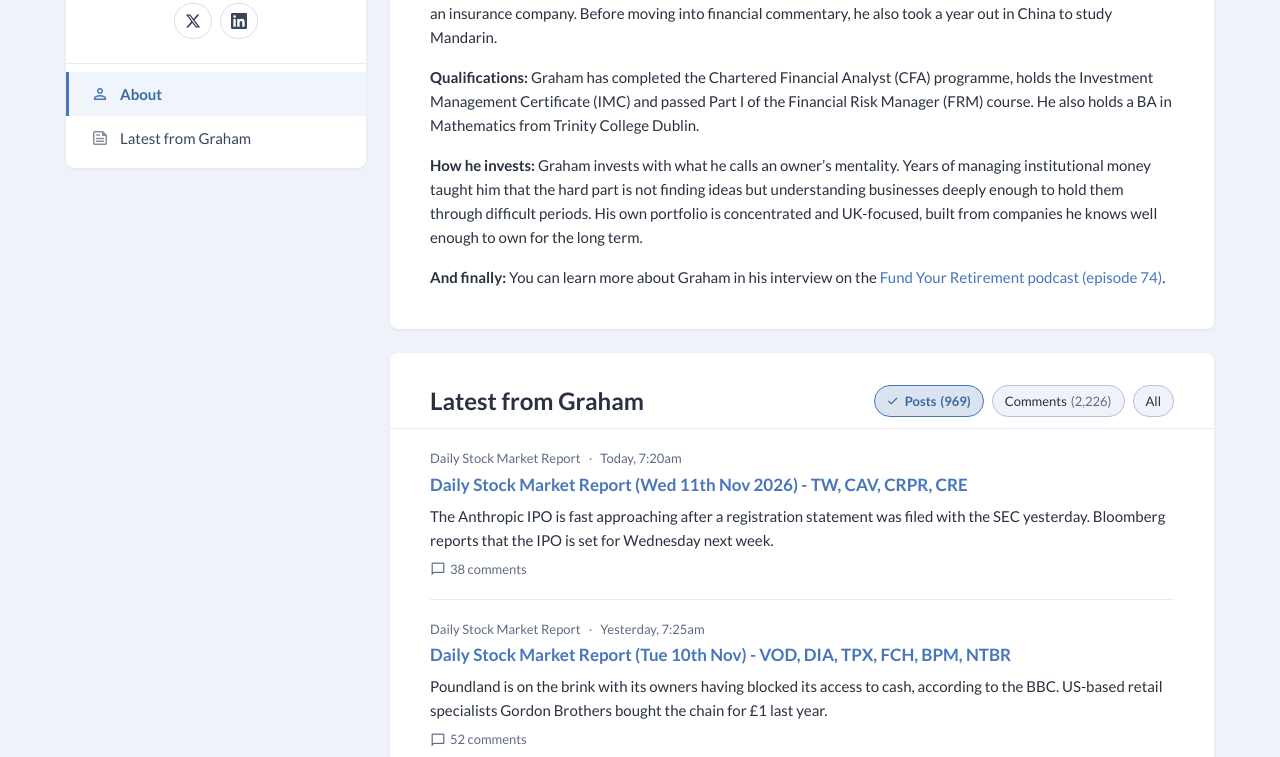
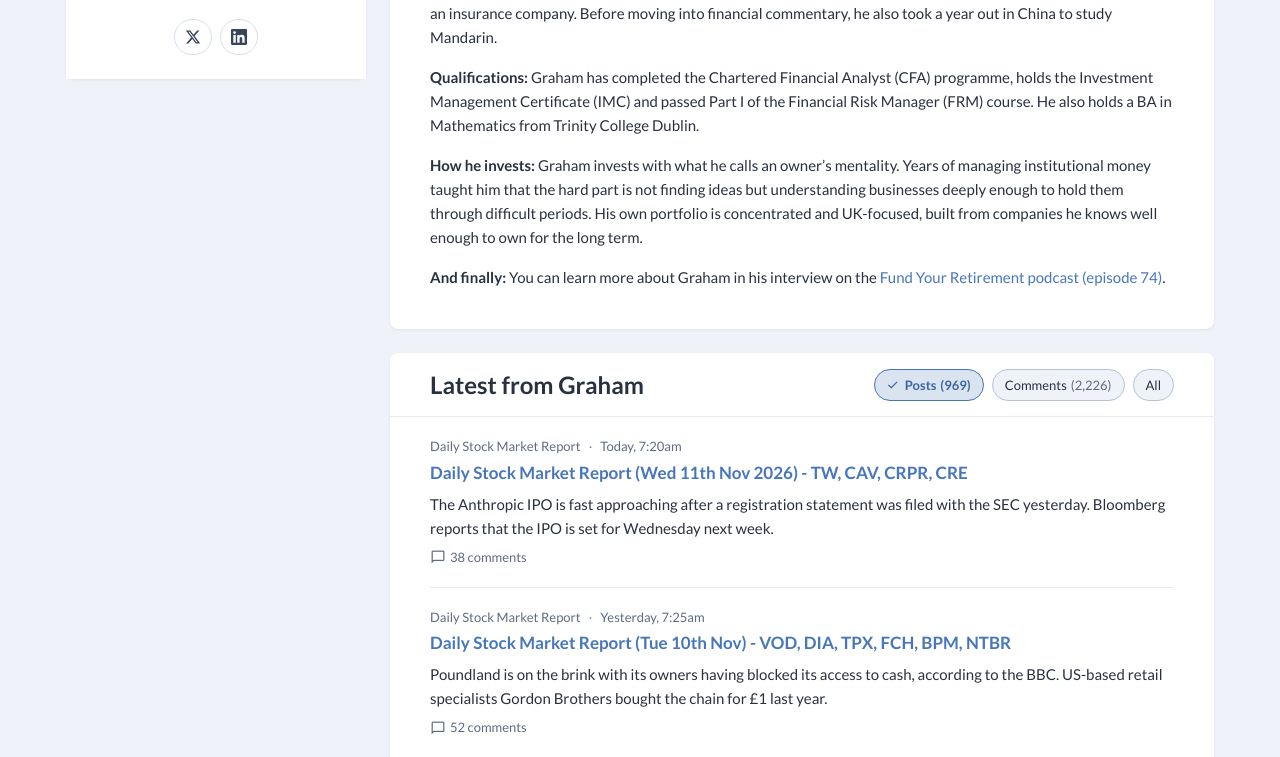
Before and after one commit to greg-stocko/author-profile, a plain HTML site: page index.html in a window 1280 px wide. Shown: the part 451-1208 px from the top of the page. Drawn offline with nearby package versions, Linux system fonts and the light colour scheme.

Commit message:
Removed jump links and other small tweaks

```diff
--- a/index.html
+++ b/index.html
@@ -234,7 +234,8 @@ img.avatar{border:1px solid var(--line)}
 .wcard{background:#fff;border-radius:8px;box-shadow:0 1px 3px rgba(41,49,64,.08)}
 .wcard+.wcard{margin-top:24px}
 .lcol-in{position:sticky;top:calc(var(--stick,0px) + 24px)}
-.pcard{overflow:hidden}
+/* no overflow:hidden: it clipped the staff badge tooltip. Round the band instead */
+.pcard .id{border-radius:8px 8px 0 0}
 .pcard .id{--band:80px;padding:24px 24px 24px;text-align:center;background:linear-gradient(var(--blue-light) 0 var(--band), #fff var(--band))}
 .v2 .id .avatar{display:block;margin:0 auto;width:112px;height:112px}
 .v2 .pcard img.avatar{border:4px solid #fff;box-shadow:0 1px 4px rgba(41,49,64,.18)}
@@ -242,19 +243,15 @@ img.avatar{border:1px solid var(--line)}
 .v2 .id .occ{margin-top:4px}
 .v2 .facts{margin-top:10px;color:var(--text-secondary);font-size:13px;line-height:20px;font-variant-numeric:tabular-nums}
 .v2 .facts .dot{margin:0 8px;color:var(--text-tertiary)}
+.v2 .facts .counts{margin-top:8px;font-size:15px;line-height:24px}
+.v2 .facts .counts .dot{margin:0 10px}
+.v2 .pcard .facts + .social{margin-top:20px}
 .v2 .pcard .social{justify-content:center}
-.toc{display:flex;flex-direction:column;border-top:1px solid var(--line-light);padding:8px 0}
-.toc a{display:flex;align-items:center;gap:10px;height:44px;padding:0 24px 0 21px;border-left:3px solid transparent;color:var(--ink-2);font-size:15px;line-height:22px}
-.toc a .msym{font-size:20px;color:var(--ink-4)}
-.toc a:hover{text-decoration:none;background:var(--bg-light);color:var(--ink)}
-.toc a.on{border-left-color:var(--blue);background:var(--blue-faint);color:var(--blue-dark);font-weight:700}
-.toc a.on .msym{color:var(--blue)}
 .ccard{padding:32px 40px 40px}
 .ccard .sec h2,.ccard > h2{margin:0 0 16px}
 .ccard .lh h2{margin:0}
 .v2 .lh{margin:-12px -40px 0;padding:12px 40px}
 .v2 .lh.stuck{border-radius:0}
-#about h2{scroll-margin-top:calc(var(--stick,0px) + 56px)}
 .v2 #latest h2{scroll-margin-top:calc(var(--stick,0px) + 56px)}
 .stdcard{padding:28px 40px}
 .stdcard .box-std{max-width:744px}
@@ -272,12 +269,15 @@ img.avatar{border:1px solid var(--line)}
 .is-mobile .v2 .acard{order:2}
 .is-mobile .v2 .lcard{order:3}
 .is-mobile .v2 .stdcard{order:4}
-.is-mobile .v2 .toc{display:none}
 .is-mobile .pcard .id{--band:72px;padding:24px 16px}
 .is-mobile .v2 .id .avatar{width:96px;height:96px}
 .is-mobile .v2 .ph-name{font-size:24px;line-height:32px}
 .is-mobile .ccard{padding:24px 16px 32px}
 .is-mobile .v2 .lh{margin:-12px -16px 0;padding:12px 16px}
+/* Latest header: equal space above and below; header sits at the card top */
+.v2 .lcard{padding-top:0}
+.v2 .lcard .lh{margin-top:0;padding-top:16px;padding-bottom:16px;border-radius:8px 8px 0 0}
+.v2 .lcard .lh.stuck{border-radius:0}
 .is-mobile .stdcard{padding:24px 16px}
 .is-mobile .stdcard ul{flex-direction:column;gap:12px}
 .v2 .pcard .avatar.initials{display:flex;margin:0 auto;border:4px solid #fff;background:var(--blue-faint);box-shadow:0 1px 4px rgba(41,49,64,.18);font-size:36px}
@@ -547,12 +547,9 @@ function profileHTML(p){
     '<aside class="lcol" aria-label="Profile"><div class="lcol-in"><div class="wcard pcard">'+
       '<div class="id">'+avatarHTML(p)+'<h1 class="ph-name"><span>'+esc(p.name)+'</span>'+badgeHTML(p)+'</h1>'+
         (p.occupation ? '<div class="occ">'+esc(p.occupation)+'</div>' : '')+flag+
-        '<div class="facts"><div>Joined '+esc(p.joined)+'</div><div>'+(p.posts + p.comments === 0 ? 'No posts or comments yet' : '<a href="#latest" data-jump="posts">'+num(p.posts)+' posts</a><span class="dot" aria-hidden="true">·</span><a href="#latest" data-jump="comments">'+num(p.comments)+' comments</a>')+'</div></div>'+
+        '<div class="facts"><div>Joined '+esc(p.joined)+'</div><div class="counts">'+(p.posts + p.comments === 0 ? 'No posts or comments yet' : '<a href="#latest" data-jump="posts">'+num(p.posts)+' posts</a><span class="dot" aria-hidden="true">·</span><a href="#latest" data-jump="comments">'+num(p.comments)+' comments</a>')+'</div></div>'+
         socialHTML(p)+edit+'</div>'+
-      '<nav class="toc" aria-label="On this page">'+
-        '<a href="#about" data-toc="about" class="on"><span class="msym" aria-hidden="true">person</span>About</a>'+
-        '<a href="#latest" data-toc="latest"><span class="msym" aria-hidden="true">feed</span>Latest from '+esc(p.first)+'</a>'+
-      '</nav></div></div></aside>'+
+      '</div></div></aside>'+
     '<div class="main">'+
       '<div class="wcard ccard acard"><section class="sec" id="about"><h2>About</h2>'+aboutBody(p)+'</section>'+
         (p.strategy ? '<section class="sec sec-sub"><h2>Investment strategy</h2><div class="prose">'+p.strategy+'</div></section>' : '')+'</div>'+
@@ -561,19 +558,6 @@ function profileHTML(p){
     '</div></div>';
 }
 
-function spy(){
-  var top = (parseFloat(getComputedStyle(document.documentElement).getPropertyValue('--stick')) || 0) + 80;
-  var lat = document.getElementById('latest'); if (!lat) return;
-  var cur = lat.getBoundingClientRect().top <= top ? 'latest' : 'about';
-  document.querySelectorAll('.toc a').forEach(function(a){ var on = a.getAttribute('data-toc') === cur; a.classList.toggle('on', on); if (on) a.setAttribute('aria-current','location'); else a.removeAttribute('aria-current'); });
-}
-window.addEventListener('scroll', spy, {passive:true});
-document.addEventListener('click', function(e){
-  var t = e.target.closest('.toc a'); if (!t) return;
-  e.preventDefault();
-  var h = document.querySelector('#'+t.getAttribute('data-toc')+' h2');
-  if (h) { h.setAttribute('tabindex','-1'); h.scrollIntoView({behavior:'smooth', block:'start'}); h.focus({preventScroll:true}); }
-});
 
 
 function editHTML(p){
```
